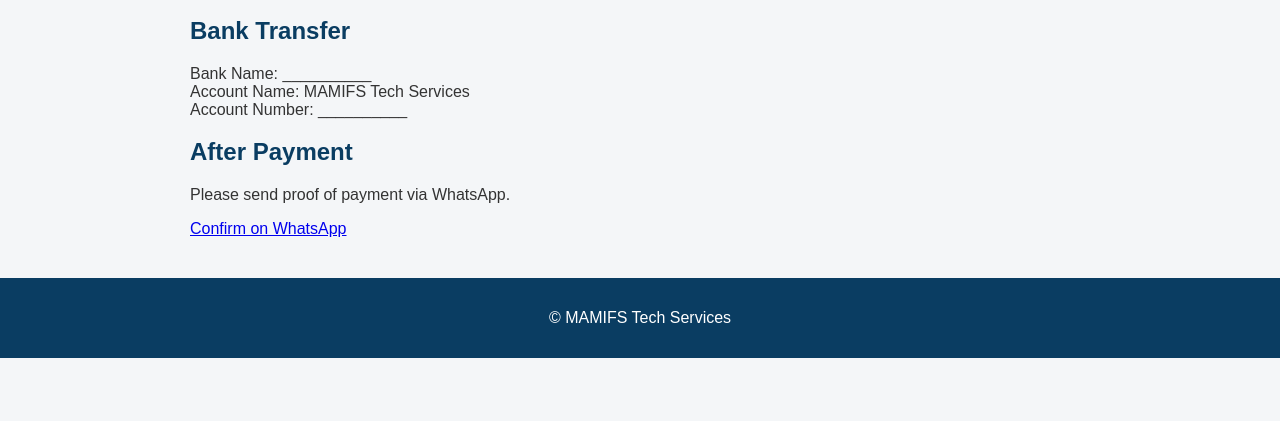
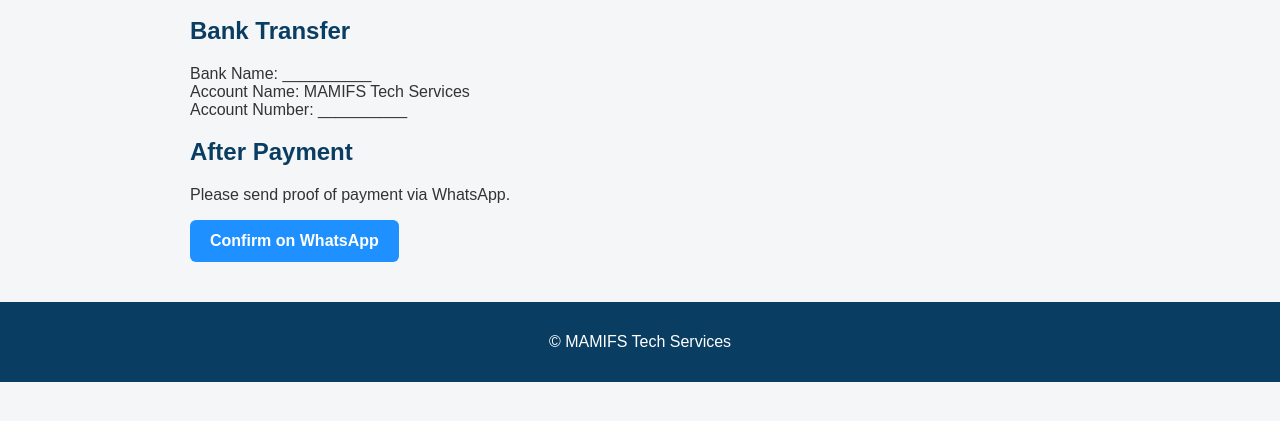
Before and after one commit to mamifsadam-pixel/mamifs-tech-services, a PHP site: page /payment.html in a window 1280 px wide. Shown: the part 321-742 px from the top of the page. Run offline with PHP 8.4, Linux system fonts and the light colour scheme.

Commit message:
Update style.css

```diff
--- a/style.css
+++ b/style.css
@@ -62,3 +62,12 @@
   box-shadow: 0 4px 10px rgba(0,0,0,0.3);
   z-index: 1000;
 }
+.pay-btn {
+  display: inline-block;
+  background: #1e90ff;
+  color: white;
+  padding: 12px 20px;
+  text-decoration: none;
+  border-radius: 6px;
+  font-weight: bold;
+}
```
